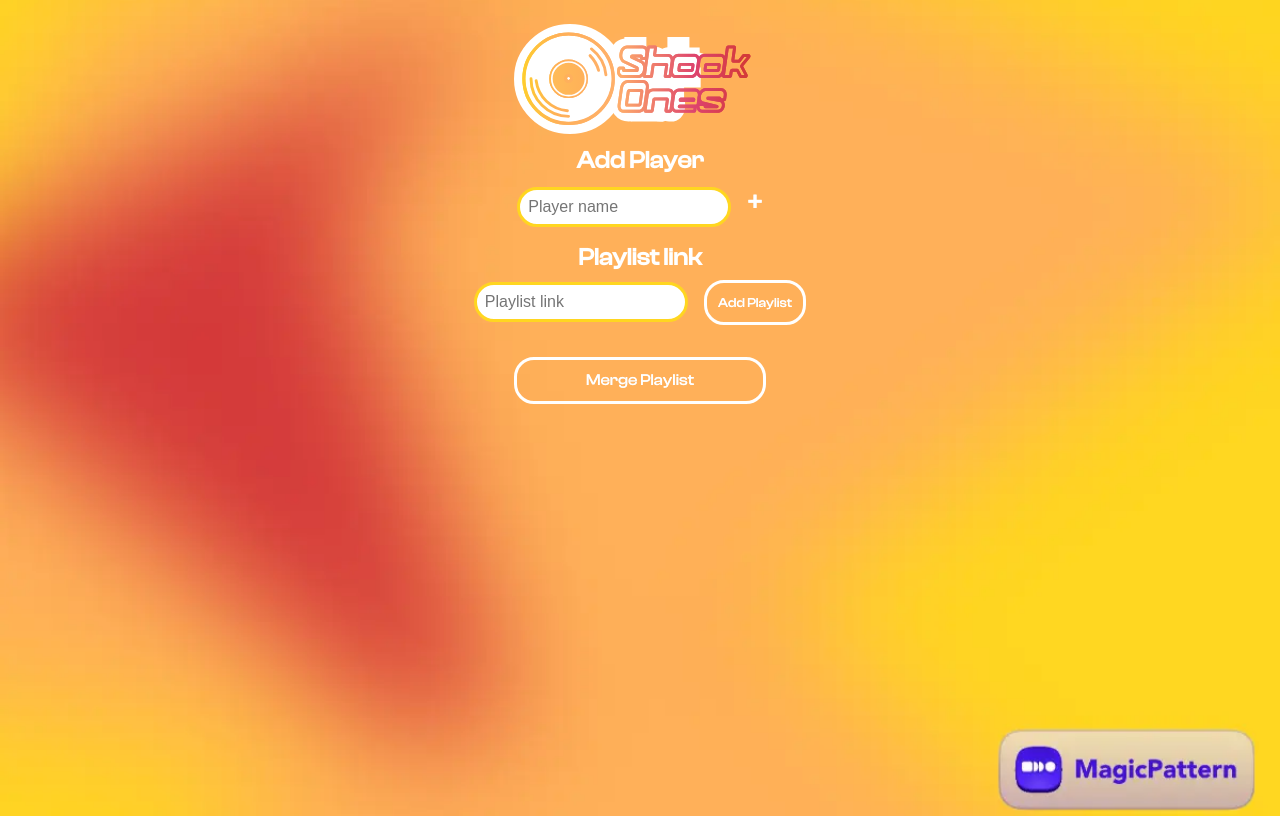
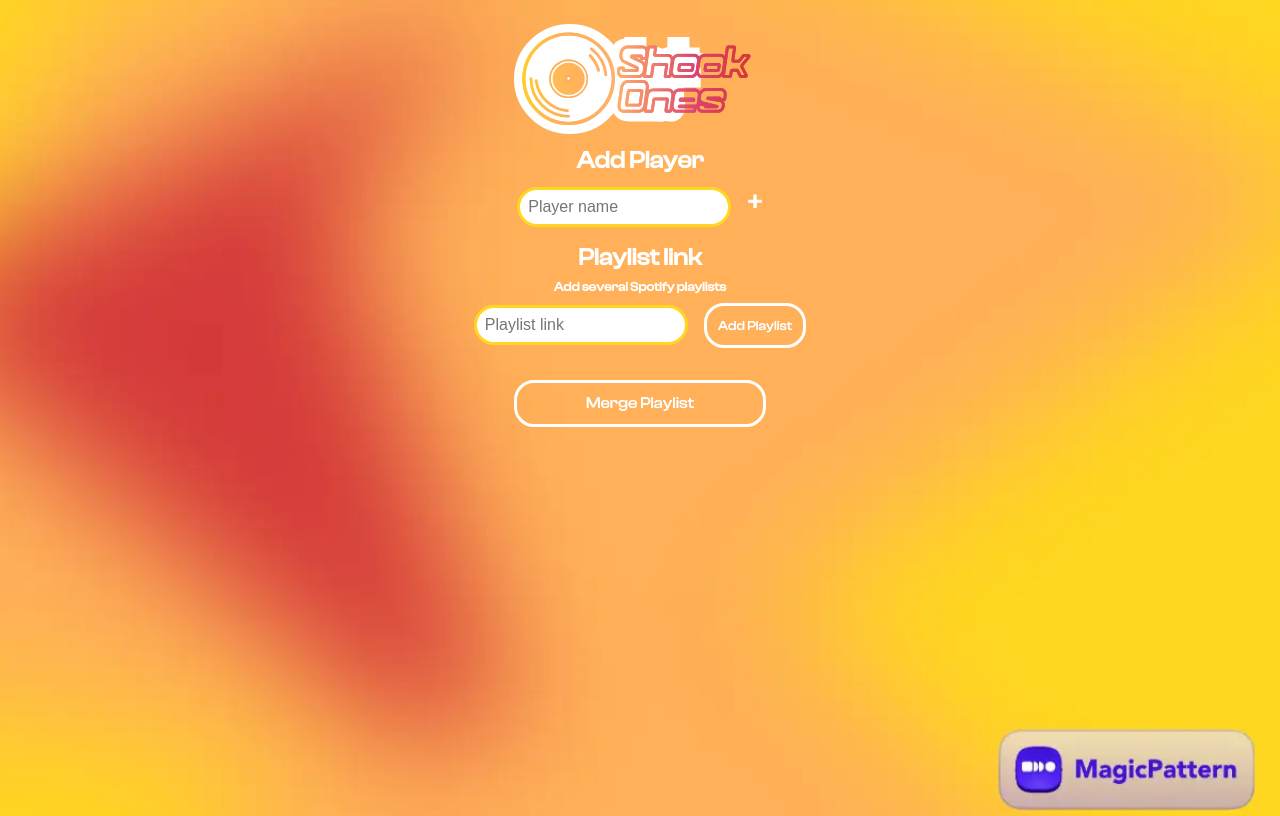
Before and after one commit to ValentinBctt/notreally-blindtest, a React (Create React App) app: page / in a window 1280 px wide. Built offline with nearby package versions, Linux system fonts and the light colour scheme; sample sign-in values are in the browser's storage.

Commit message:
ready for portfolio

```diff
--- a/src/App.css
+++ b/src/App.css
@@ -45,6 +45,13 @@
   top: 2rem;
   right: 2rem;
   z-index: -1;
+}
+
+h4{
+  font-family: "ClashDisplay-Medium";
+  font-size: 0.8rem;
+  color: white;
+  margin: 0.5rem 0 0 0;
 }
 
 p {
@@ -109,7 +116,7 @@
 button.merge {
   margin-top: 2rem;
   width: 50%;
-  font-size: 1rem;
+  font-size: 1.5rem;
   border-radius: 50px;
 }
 
--- a/src/BlindTest.js
+++ b/src/BlindTest.js
@@ -330,7 +330,10 @@
     <div className="gradient">
       <div className="blindtest">
         {!hasStarted ? (
-          <button className="start" onClick={() => { handleStart(); handleIsPlaying(); handleShowLogo() }}>Start Blind Test</button>
+          <div>
+            <button className="start" onClick={() => { handleStart(); handleIsPlaying(); handleShowLogo() }}>Start Blind Test</button>
+            <p>If it doesn't work, clear your cookies and refresh the page</p>
+          </div>
         ) : (
           <div>
             {isInitialized ? (
--- a/src/PlaylistPicker.js
+++ b/src/PlaylistPicker.js
@@ -272,6 +272,7 @@
   return (
     <div className="playlist-link">
       <h1>Playlist link</h1>
+      <h4>Add several Spotify playlists </h4>
       <input type="text" value={playlistLink} onChange={handleAddPlaylist} placeholder="Playlist link" onKeyPress={handleKeyPress} />
       <button onClick={handleButtonClick}>Add Playlist</button>
       <div className="list-playlist">
```
